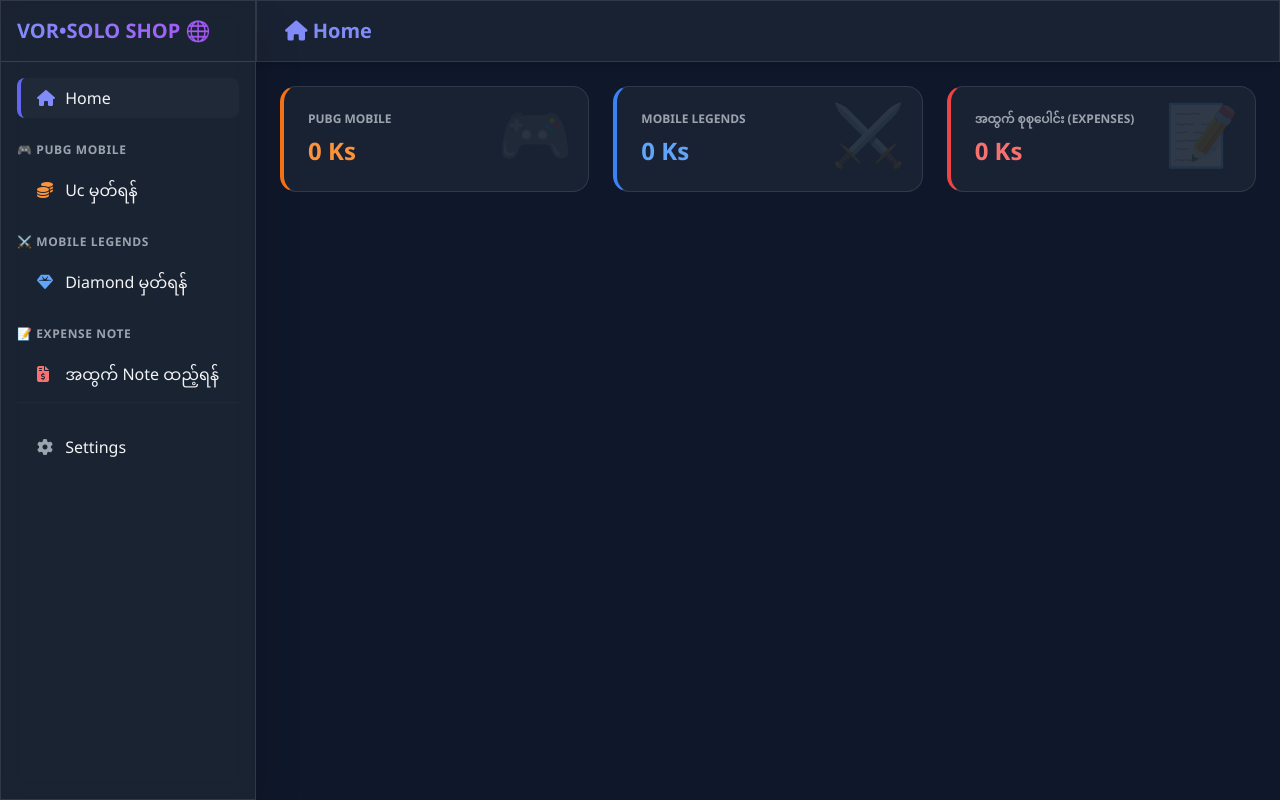
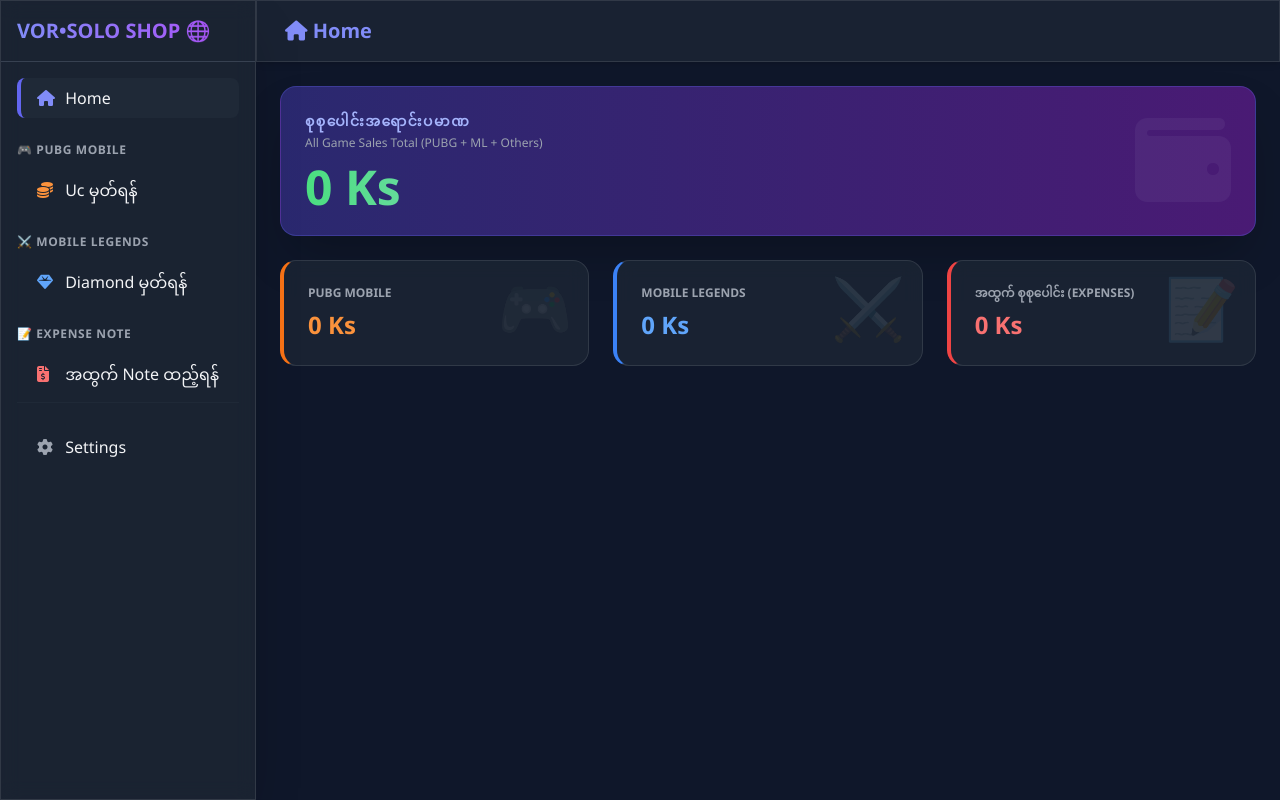
Before and after one commit to nrgengine0/SoloGameShop, a plain HTML site: page index.html in a window 1280 px wide. Drawn offline with nearby package versions, Linux system fonts and the light colour scheme; no server answers.

Commit message:
Update 3.0

```diff
--- a/index.html
+++ b/index.html
@@ -97,6 +97,9 @@
 
             <!-- Home Dashboard / Grid -->
             <div id="HomeSection" class="space-y-6">
+                <!-- Total Accumulative Card Area (All Games combined) -->
+                <div id="accumulativeTotalArea" class="mb-6"></div>
+
                 <div id="HomeGrid" class="grid grid-cols-1 sm:grid-cols-2 xl:grid-cols-3 gap-4 lg:gap-6"></div>
             </div>
 
@@ -356,11 +359,46 @@
 
         function calculateTotalsAndRenderCards() {
             const grid = document.getElementById('HomeGrid'); grid.innerHTML = '';
+            const accumulativeArea = document.getElementById('accumulativeTotalArea'); accumulativeArea.innerHTML = '';
 
+            // Calculate traditional game totals
             const pubgTotal = records.filter(r => r.game === 'PUBG').reduce((sum, r) => sum + (parseFloat(r.salePrice) || 0), 0);
             const mlbbTotal = records.filter(r => r.game === 'MLBB').reduce((sum, r) => sum + (parseFloat(r.salePrice) || 0), 0);
+
+            // Calculate total expenses (အထွက် Note စုစုပေါင်း)
             const expenseTotal = records.filter(r => r.game === 'ExpenseNote').reduce((sum, r) => sum + (parseFloat(r.salePrice) || 0), 0);
 
+            // Calculate other custom games total dynamically
+            let customGamesTotal = 0;
+            let customGamesHTML = '';
+            customGames.forEach(game => {
+                const total = records.filter(r => r.game === game.id).reduce((sum, r) => sum + (parseFloat(r.salePrice) || 0), 0);
+                customGamesTotal += total;
+                customGamesHTML += `
+                    <div class="glass-panel p-5 lg:p-6 rounded-2xl relative overflow-hidden border-l-4 border-l-purple-500">
+                        <div class="absolute right-4 top-4 text-purple-500/10 text-6xl font-bold">💵</div>
+                        <h4 class="text-gray-400 text-xs font-bold mb-2">${game.name}</h4>
+                        <p class="text-2xl font-extrabold text-purple-400">${total.toLocaleString()} Ks</p>
+                    </div>`;
+            });
+
+            // calculate Grand Total of all traditional + custom games (excluding Expense Note)
+            const grandTotal = pubgTotal + mlbbTotal + customGamesTotal;
+
+            // Render the Big Accumulative Total Banner
+            accumulativeArea.innerHTML = `
+                <div class="bg-gradient-to-r from-indigo-900/80 to-purple-900/80 p-6 rounded-2xl border border-indigo-500/30 relative overflow-hidden shadow-2xl">
+                    <div class="absolute right-6 top-6 text-white/5 text-8xl font-black"><i class="fa-solid fa-wallet"></i></div>
+                    <div class="relative z-10">
+                        <h3 class="text-indigo-300 text-xs lg:text-sm font-bold uppercase tracking-widest mb-1">စုစုပေါင်းအရောင်းပမာဏ</h3>
+                        <span class="text-xs text-gray-400 block mb-3">All Game Sales Total (PUBG + ML + Others)</span>
+                        <p class="text-3xl lg:text-5xl font-extrabold text-transparent bg-clip-text bg-gradient-to-r from-green-400 via-indigo-200 to-indigo-400">
+                            ${grandTotal.toLocaleString()} Ks
+                        </p>
+                    </div>
+                </div>`;
+
+            // Render individual cards
             grid.innerHTML += `
                 <div class="glass-panel p-5 lg:p-6 rounded-2xl relative overflow-hidden border-l-4 border-l-orange-500">
                     <div class="absolute right-4 top-4 text-orange-500/10 text-6xl font-bold">🎮</div>
@@ -372,21 +410,14 @@
                     <h4 class="text-gray-400 text-xs font-bold mb-2">MOBILE LEGENDS</h4>
                     <p class="text-2xl font-extrabold text-blue-400">${mlbbTotal.toLocaleString()} Ks</p>
                 </div>
+                <!-- Custom Game cards output -->
+                ${customGamesHTML}
+                <!-- Expense Note Dashboard Card -->
                 <div class="glass-panel p-5 lg:p-6 rounded-2xl relative overflow-hidden border-l-4 border-l-red-500">
                     <div class="absolute right-4 top-4 text-red-500/10 text-6xl font-bold">📝</div>
                     <h4 class="text-gray-400 text-xs font-bold mb-2">အထွက် စုစုပေါင်း (EXPENSES)</h4>
                     <p class="text-2xl font-extrabold text-red-400">${expenseTotal.toLocaleString()} Ks</p>
                 </div>`;
-
-            customGames.forEach(game => {
-                const total = records.filter(r => r.game === game.id).reduce((sum, r) => sum + (parseFloat(r.salePrice) || 0), 0);
-                grid.innerHTML += `
-                    <div class="glass-panel p-5 lg:p-6 rounded-2xl relative overflow-hidden border-l-4 border-l-purple-500">
-                        <div class="absolute right-4 top-4 text-purple-500/10 text-6xl font-bold">💵</div>
-                        <h4 class="text-gray-400 text-xs font-bold mb-2">${game.name}</h4>
-                        <p class="text-2xl font-extrabold text-purple-400">${total.toLocaleString()} Ks</p>
-                    </div>`;
-            });
         }
 
         function renderTable(searchTerm = '') {
@@ -400,7 +431,7 @@
             ));
 
             if(filtered.length === 0) {
-                table.innerHTML = `<tr><td colspan="4" class="p-6 text-center text-gray-500">မှတ်တမ်း မရှိသေးပါ</td></tr>`;
+                table.innerHTML = `<tr><td colspan="4" class="p-6 text-center text-gray-500">... မှတ်တမ်း မရှိသေးပါ ...</td></tr>`;
                 return;
             }
 
@@ -521,8 +552,8 @@
             closeModal();
         }
 
+        // Action handles
         function editRecord(key) { openModal(key); }
-
         function deleteRecord(key) {
             if(confirm('ဖျက်မှာ သေချာပြီလား?')) {
                 const { db, ref, remove } = window.dbRef;
@@ -530,6 +561,7 @@
             }
         }
 
+        // Search Synchronization
         function searchTable() {
             const term = document.getElementById('searchInput').value.toLowerCase();
             document.getElementById('mobileSearchInput').value = term; renderTable(term);
@@ -539,7 +571,7 @@
             document.getElementById('searchInput').value = term; renderTable(term);
         }
 
-        // ဝင်ဝင်ချင်းမှာ Home View ကို အလိုအလျောက် ဖွင့်ပေးရန်
+        // Initial view boot
         switchView('Home');
     </script>
 </body>
```
